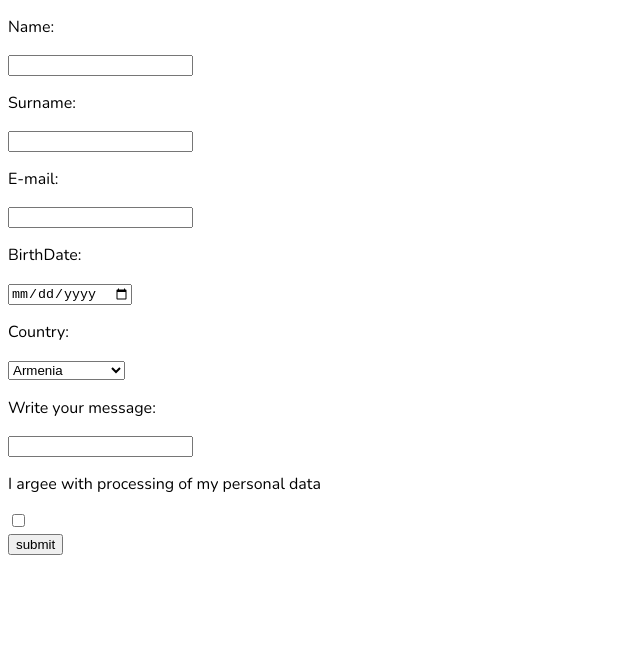
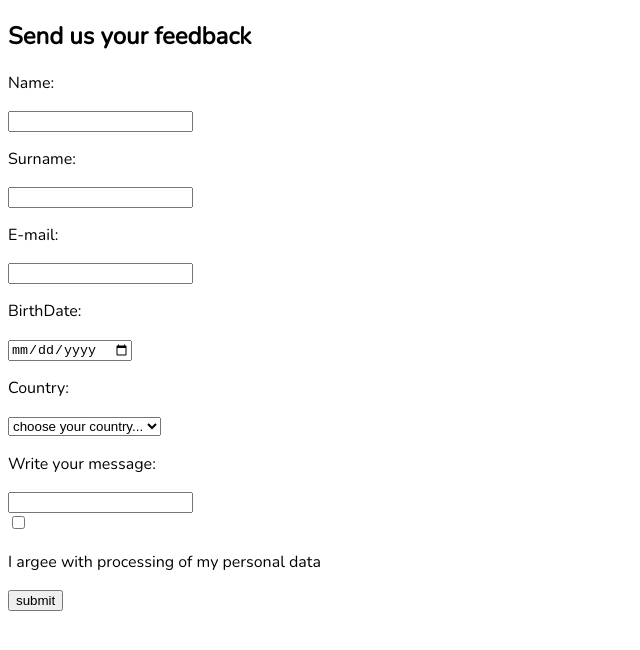
Before and after one commit to ViktoriiaBila/rss-react, a React app in the folder react-forms/: page / in a window 1280 px wide. Shown: the top 650 px of the page, without its empty margins (0-640 px from the left). Built offline with nearby package versions, Linux system fonts and the light colour scheme.

Commit message:
feat: add class names and autocomplete property

```diff
--- a/react-forms/src/components/form/formElements/btnSubmit.tsx
+++ b/react-forms/src/components/form/formElements/btnSubmit.tsx
@@ -2,8 +2,13 @@ import React from 'react';
 
 export function BtnSubmit(props: IBtnSubmitProps): JSX.Element {
   return (
-    <div>
-      <input type="submit" value="submit" onClick={props.onClick} />
+    <div className={`form__btn-submit__container`}>
+      <input
+        className={`form__btn-submit`}
+        type="submit"
+        value="submit"
+        onClick={props.onClick}
+      />
     </div>
   );
 }
--- a/react-forms/src/components/form/formElements/checkboxInput.tsx
+++ b/react-forms/src/components/form/formElements/checkboxInput.tsx
@@ -2,18 +2,19 @@ import React from 'react';
 
 export function CheckboxInput(props: ICheckboxInputProps): JSX.Element {
   return (
-    <div>
-      <label htmlFor={props.name}>
-        <p>
-          {props.title}
-          {props.error && <span> * {props.errorMessage}</span>}
-        </p>
+    <div className="form__element__container">
+      <label className="form__element__label" htmlFor={props.name}>
         <input
+          className={`form__element__input-${props.name}`}
           type={props.type}
           name={props.name}
           checked={props.checked}
           onChange={(event) => props.onChange(event)}
         />
+        <p className={`form__element__title ${props.name}`}>
+          {props.title}
+          {props.error && <span> * {props.errorMessage}</span>}
+        </p>
       </label>
     </div>
   );
--- a/react-forms/src/components/form/formElements/dataInput.tsx
+++ b/react-forms/src/components/form/formElements/dataInput.tsx
@@ -2,18 +2,22 @@ import React from 'react';
 
 export function DataInput(props: IDataInputProps): JSX.Element {
   return (
-    <div>
-      <label htmlFor={props.name}>
-        <p>
+    <div className="form__element__container">
+      <label className="form__element__label" htmlFor={props.name}>
+        <p className="form__element__title">
           {props.title}
           {props.error && <span> * {props.errorMessage}</span>}
         </p>
+        <div className="form__element__input__container">
           <input
+            className={`form__element__input ${props.name}`}
             type={props.type}
             name={props.name}
             value={props.value}
             onChange={(event) => props.onChange(event)}
+            autoComplete={props.autoComplete ? 'on' : 'off'}
           />
+        </div>
       </label>
     </div>
   );
--- a/react-forms/src/components/form/formElements/select.tsx
+++ b/react-forms/src/components/form/formElements/select.tsx
@@ -1,22 +1,27 @@
 import React from 'react';
+import { defaultCountryOption } from '../../../shared/constants';
 
 export function Select(props: ISelectProps): JSX.Element {
   const options = props.options.map((option) => <option>{option}</option>);
 
   return (
-    <div>
-      <label htmlFor={props.name}>
-        <p>
+    <div className="form__element__container">
+      <label className="form__element__label" htmlFor={props.name}>
+        <p className="form__element__title">
           {props.title}
           {props.error && <span> * {props.errorMessage}</span>}
         </p>
+        <div className="form__element__select__container">
           <select
+            className="form__element__select"
             name={props.name}
             value={props.value}
             onChange={(event) => props.onChange(event)}
           >
+            <option>{defaultCountryOption}</option>
             {options}
           </select>
+        </div>
       </label>
     </div>
   );
--- a/react-forms/src/components/form/index.tsx
+++ b/react-forms/src/components/form/index.tsx
@@ -117,7 +117,7 @@ export function Form({ setFormValues }: IFormProps): JSX.Element {
   };
 
   return (
-    <form onSubmit={formSubmitHandler}>
+    <form className="form" onSubmit={formSubmitHandler}>
       <DataInput
         title={EFormElementTitle.firstName}
         type={EFormElementType.text}
@@ -126,6 +126,7 @@ export function Form({ setFormValues }: IFormProps): JSX.Element {
         onChange={formElementChangeHandler}
         error={errors.firstName}
         errorMessage={EFormElementErrorMessage.firstName}
+        autoComplete={true}
       />
       <DataInput
         title={EFormElementTitle.lastName}
@@ -135,6 +136,7 @@ export function Form({ setFormValues }: IFormProps): JSX.Element {
         onChange={formElementChangeHandler}
         error={errors.lastName}
         errorMessage={EFormElementErrorMessage.lastName}
+        autoComplete={true}
       />
       <DataInput
         title={EFormElementTitle.email}
@@ -144,6 +146,7 @@ export function Form({ setFormValues }: IFormProps): JSX.Element {
         onChange={formElementChangeHandler}
         error={errors.email}
         errorMessage={EFormElementErrorMessage.email}
+        autoComplete={true}
       />
       <DataInput
         title={EFormElementTitle.birthDate}
@@ -153,6 +156,7 @@ export function Form({ setFormValues }: IFormProps): JSX.Element {
         onChange={formElementChangeHandler}
         error={errors.birthDate}
         errorMessage={EFormElementErrorMessage.birthDate}
+        autoComplete={true}
       />
       <Select
         title={EFormElementTitle.country}
@@ -171,6 +175,7 @@ export function Form({ setFormValues }: IFormProps): JSX.Element {
         onChange={formElementChangeHandler}
         error={errors.messageText}
         errorMessage={EFormElementErrorMessage.messageText}
+        autoComplete={false}
       />
       <CheckboxInput
         title={EFormElementTitle.agree}
--- a/react-forms/src/components/wrapper.tsx
+++ b/react-forms/src/components/wrapper.tsx
@@ -5,8 +5,19 @@ export function Wrapper(): JSX.Element {
   const [formValues, setFormValues] = useState<Array<object> | null>(null);
 
   return (
-    <div>
+    <div className="wrapper">
+      <Header />
       <Form setFormValues={setFormValues} />
     </div>
   );
 }
+
+export function Header(): JSX.Element {
+  return (
+    <header className="header">
+      <div className="header__filter">
+        <h2 className="header__title">Send us your feedback</h2>
+      </div>
+    </header>
+  );
+}
--- a/react-forms/src/models/interfaces/IDataInputProps.ts
+++ b/react-forms/src/models/interfaces/IDataInputProps.ts
@@ -6,4 +6,5 @@ interface IDataInputProps {
   onChange: (event: React.ChangeEvent<HTMLInputElement>) => void;
   error: boolean;
   errorMessage: string;
+  autoComplete: boolean;
 }
```
Lines whose indentation alone changed are shown as unchanged.
